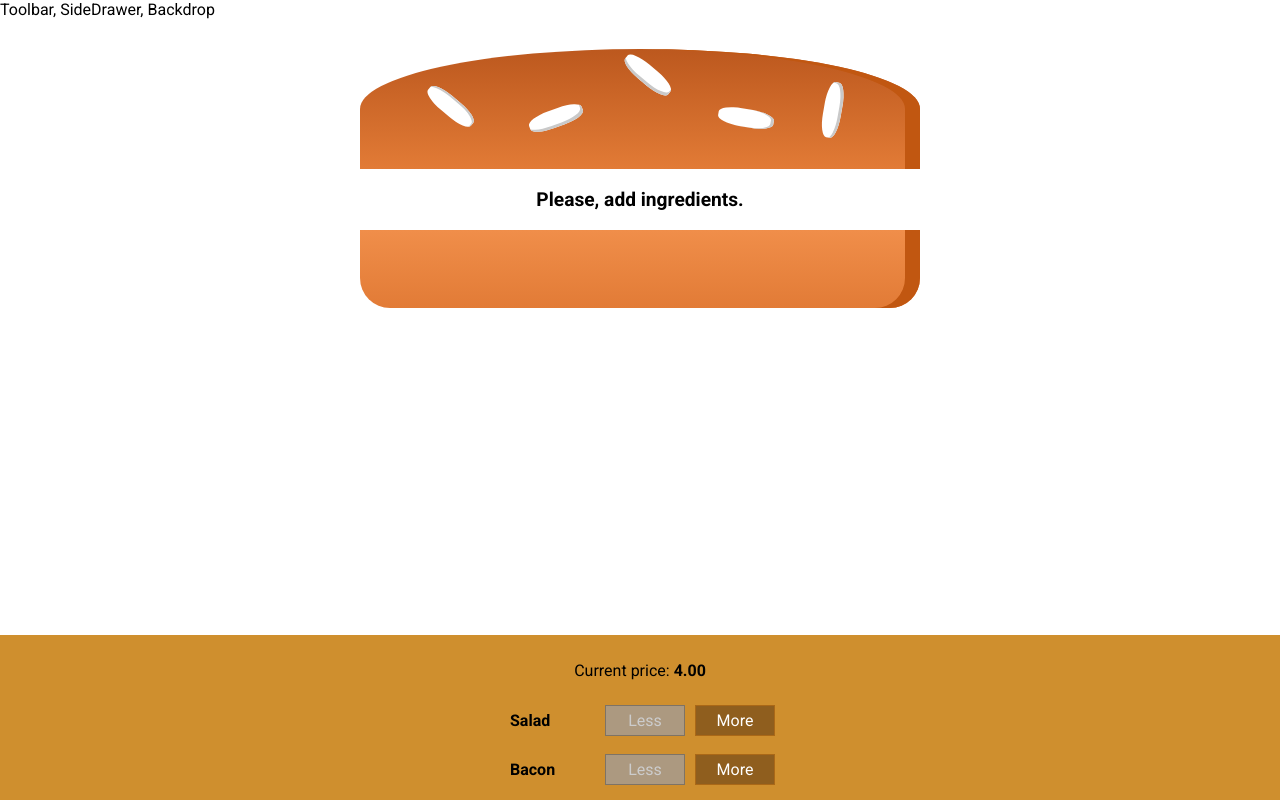
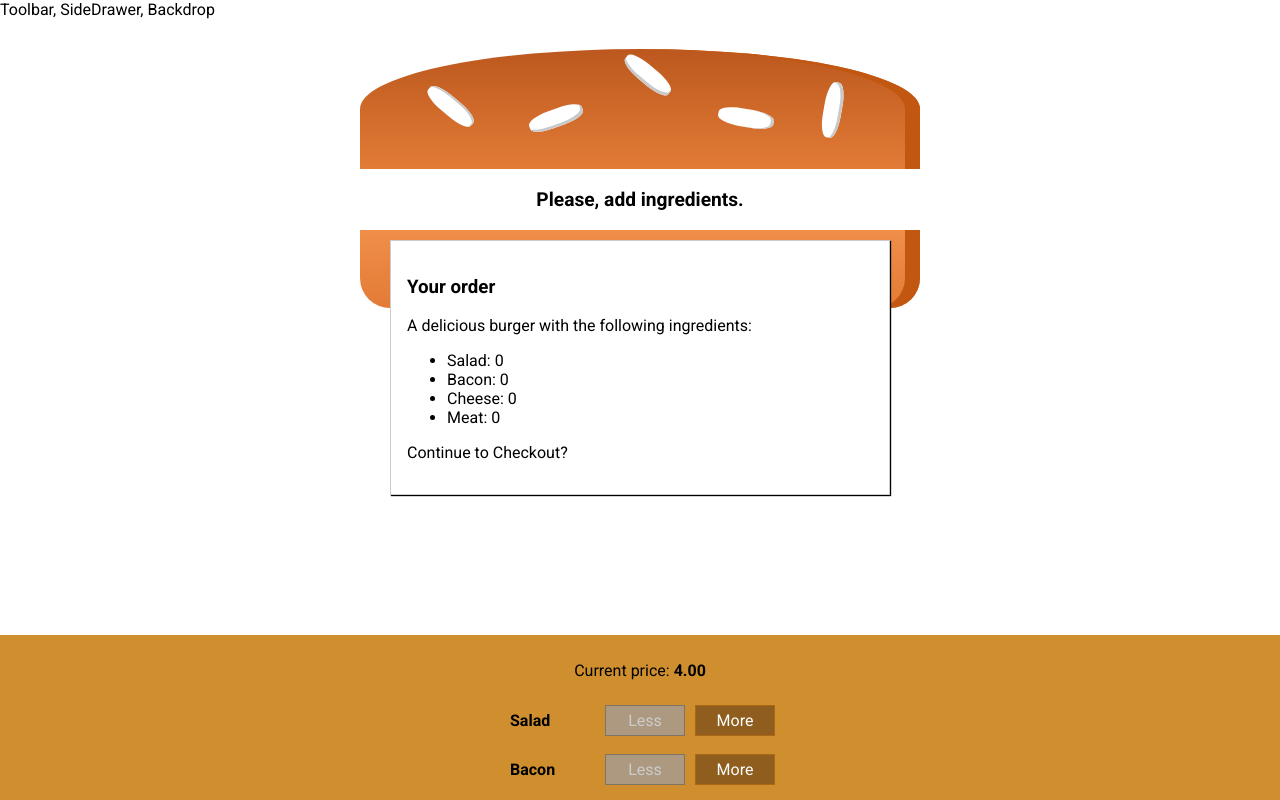
Before and after one commit to bartlomiejwiejak/burger-project, a React (Create React App) app: page / in a window 1280 px wide. Shown: the top 800 px of the page. Built offline with nearby package versions, Linux system fonts and the light colour scheme.

Commit message:
added Modal and OrderSummary

```diff
--- /dev/null
+++ b/src/components/Burger/OrderSummary/OrderSummary.js
@@ -0,0 +1,18 @@
+import React from 'react';
+import Aux from '../../../hoc/Auxiliary';
+const OrderSumamry = (props) => {
+  let ingredientSummary = props.ingredients;
+  ingredientSummary = Object.keys(ingredientSummary).map(ingredient => <li key={ingredient}><span style={{ textTransform: 'Capitalize' }}>{ingredient}: </span>{ingredientSummary[ingredient]}</li>)
+  return (
+    <Aux>
+      <h3>Your order</h3>
+      <p>A delicious burger with the following ingredients:</p>
+      <ul>
+        {ingredientSummary}
+      </ul>
+      <p>Continue to Checkout?</p>
+    </Aux>
+  );
+}
+
+export default OrderSumamry;
--- /dev/null
+++ b/src/components/UL/Modal/Modal.css
@@ -0,0 +1,20 @@
+.Modal {
+  position: fixed;
+  z-index: 500;
+  background-color: white;
+  width: 70%;
+  border: 1px solid #ccc;
+  box-shadow: 1px 1px 1px black;
+  padding: 16px;
+  left: 15%;
+  top: 30%;
+  box-sizing: border-box;
+  transition: all 0.3s ease-out;
+}
+
+@media (min-width: 600px) {
+  .Modal {
+      width: 500px;
+      left: calc(50% - 250px);
+  }
+}
--- /dev/null
+++ b/src/components/UL/Modal/Modal.js
@@ -0,0 +1,11 @@
+import React from 'react';
+import './Modal.css';
+const Modal = (props) => {
+  return (
+    <div className='Modal'>
+      {props.children}
+    </div>
+  );
+}
+
+export default Modal;
--- a/src/containers/BurgerBuilder/BurgerBuilder.js
+++ b/src/containers/BurgerBuilder/BurgerBuilder.js
@@ -2,6 +2,8 @@ import React, { Component } from 'react';
 import Aux from '../../hoc/Auxiliary';
 import Burger from '../../components/Burger/Burger';
 import BuildControls from '../../components/Burger/BuildControls/BuildControls';
+import Modal from '../../components/UL/Modal/Modal';
+import OrderSummary from '../../components/Burger/OrderSummary/OrderSummary';
 const INGREDIENT_PRICES = {
   salad: 0.5,
   cheese: 0.4,
@@ -60,6 +62,9 @@ class BurgerBuilder extends Component {
     }
     return (
       <Aux>
+        <Modal>
+          <OrderSummary ingredients={this.state.ingredients} />
+        </Modal>
         <Burger ingredients={this.state.ingredients} />
         <BuildControls price={this.state.totalPrice} disabled={disabledInfo} addIngredient={this.addIngredientHandler} removeIngredient={this.removeIngredientHandler} purchasable={this.state.purchasable} />
       </Aux>
```
Also changed, not shown: src/components/UL/Backdrop/Backdrop.js (added).
